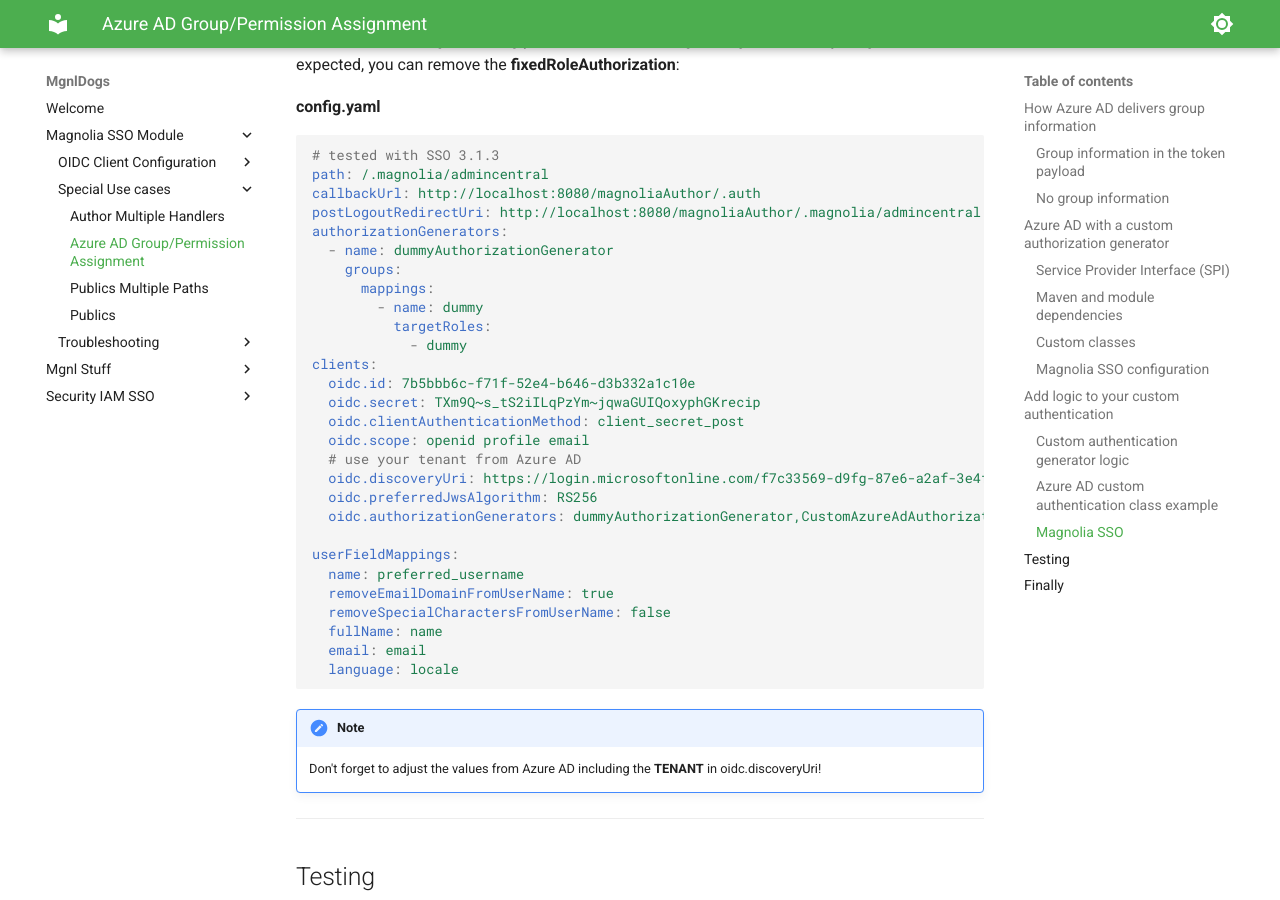
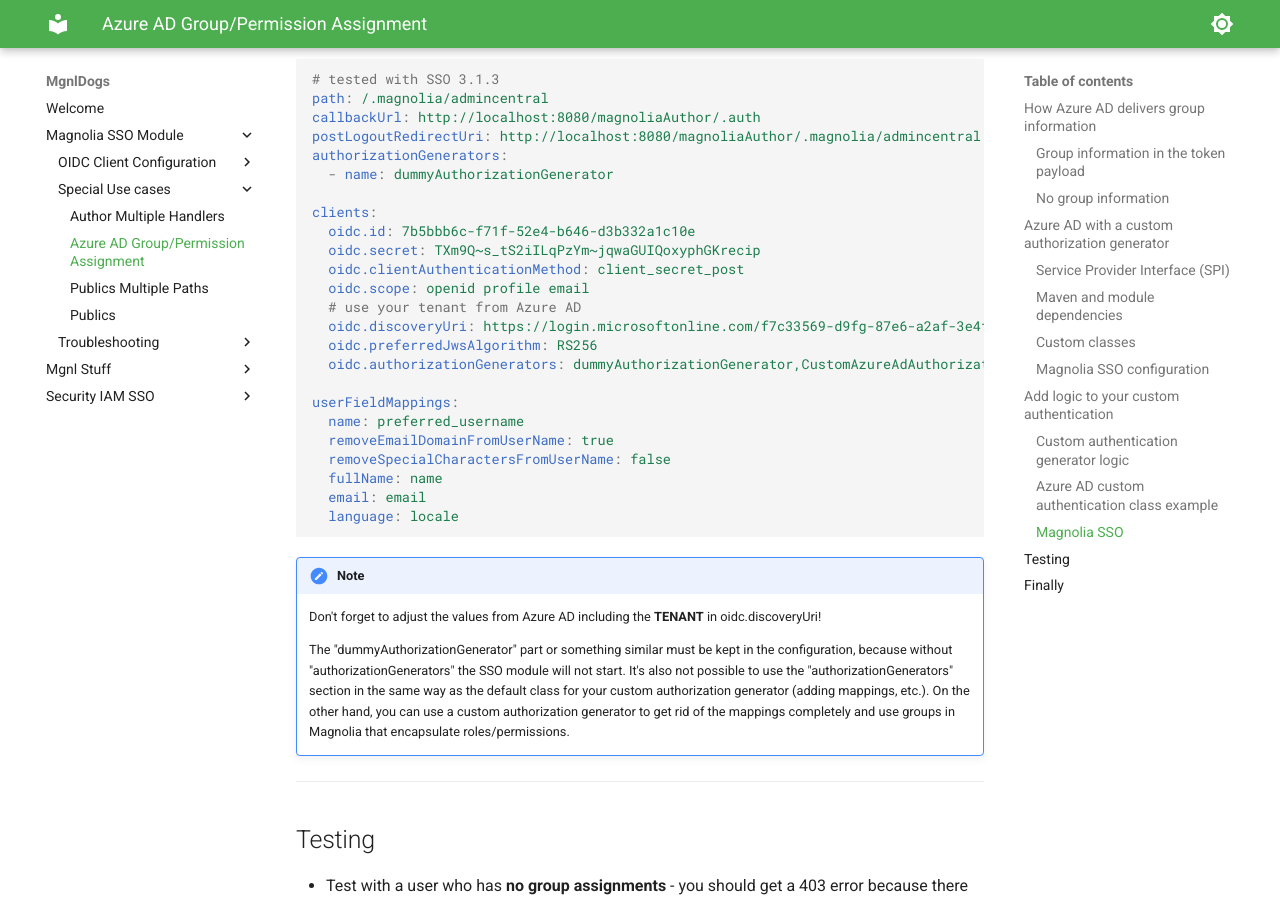
Before and after one commit to serpensalbus/MgnlDogs, an MkDocs documentation site: the page built from docs/Magnolia SSO Module/Special Use cases/azure-groups.md, in a window 1280 px wide and 900 px high, scrolled down 10668 px. Built offline with MkDocs 1.6.1 and Material for MkDocs 9.7.7, drawn with Linux system fonts in a browser that asks for light colours; some of the changed text lies outside the part shown.

Commit message:
Adjusted dummy configuration for Azure AD custom groups.

```diff
--- a/docs/Magnolia SSO Module/Special Use cases/azure-groups.md
+++ b/docs/Magnolia SSO Module/Special Use cases/azure-groups.md
@@ -154,11 +154,7 @@
       targetRoles:
         - superuser
   - name: dummyAuthorizationGenerator
-    groups:
-      mappings:
-        - name: dummy
-          targetRoles:
-            - dummy
+
 clients:
   oidc.id: 7b5bbb6c-f71f-52e4-b646-d3b332a1c10e
   oidc.secret: TXm9Q~s_tS2iILqPzYm~jqwaGUIQoxyphGKrecip
@@ -460,11 +456,7 @@
 postLogoutRedirectUri: http://localhost:8080/magnoliaAuthor/.magnolia/admincentral
 authorizationGenerators:
   - name: dummyAuthorizationGenerator
-    groups:
-      mappings:
-        - name: dummy
-          targetRoles:
-            - dummy
+
 clients:
   oidc.id: 7b5bbb6c-f71f-52e4-b646-d3b332a1c10e
   oidc.secret: TXm9Q~s_tS2iILqPzYm~jqwaGUIQoxyphGKrecip
@@ -488,6 +480,10 @@
 
     Don't forget to adjust the values from Azure AD including the **TENANT** in oidc.discoveryUri!
 
+    The "dummyAuthorizationGenerator" part or something similar must be kept in the configuration, because without "authorizationGenerators" the SSO module will not start.
+    It's also not possible to use the "authorizationGenerators" section in the same way as the default class for your custom authorization generator (adding mappings, etc.).
+    On the other hand, you can use a custom authorization generator to get rid of the mappings completely and use groups in Magnolia that encapsulate roles/permissions.
+
 ---
 
 ## Testing
```
